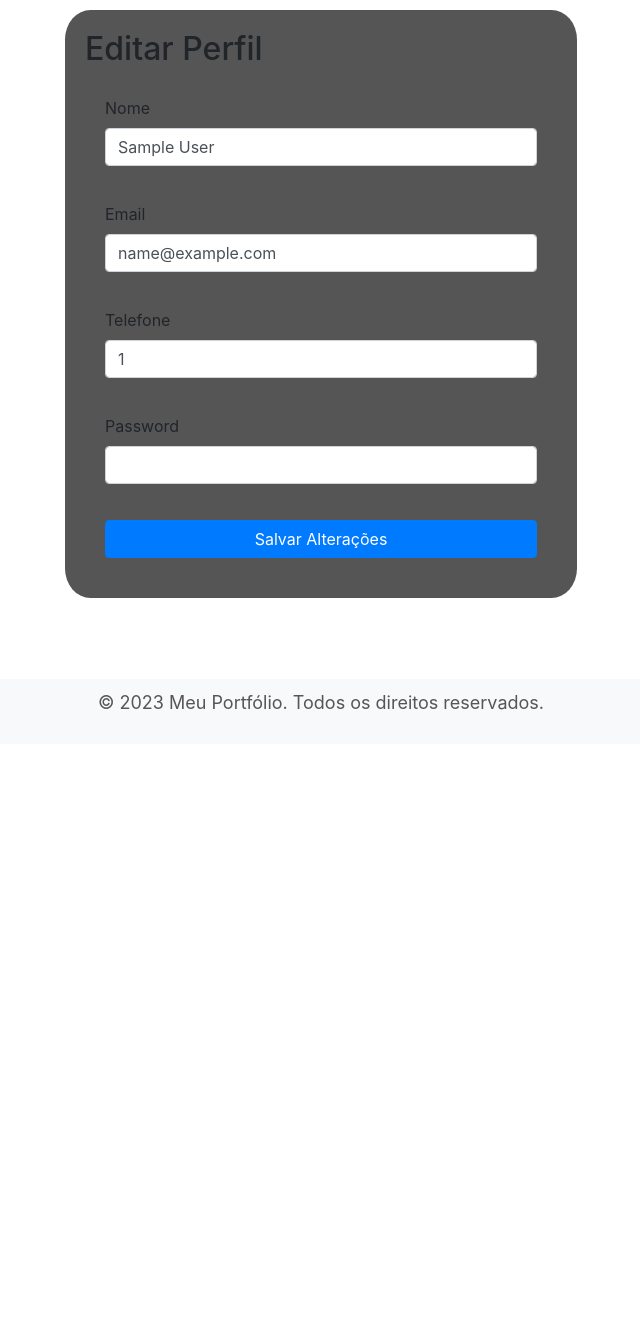
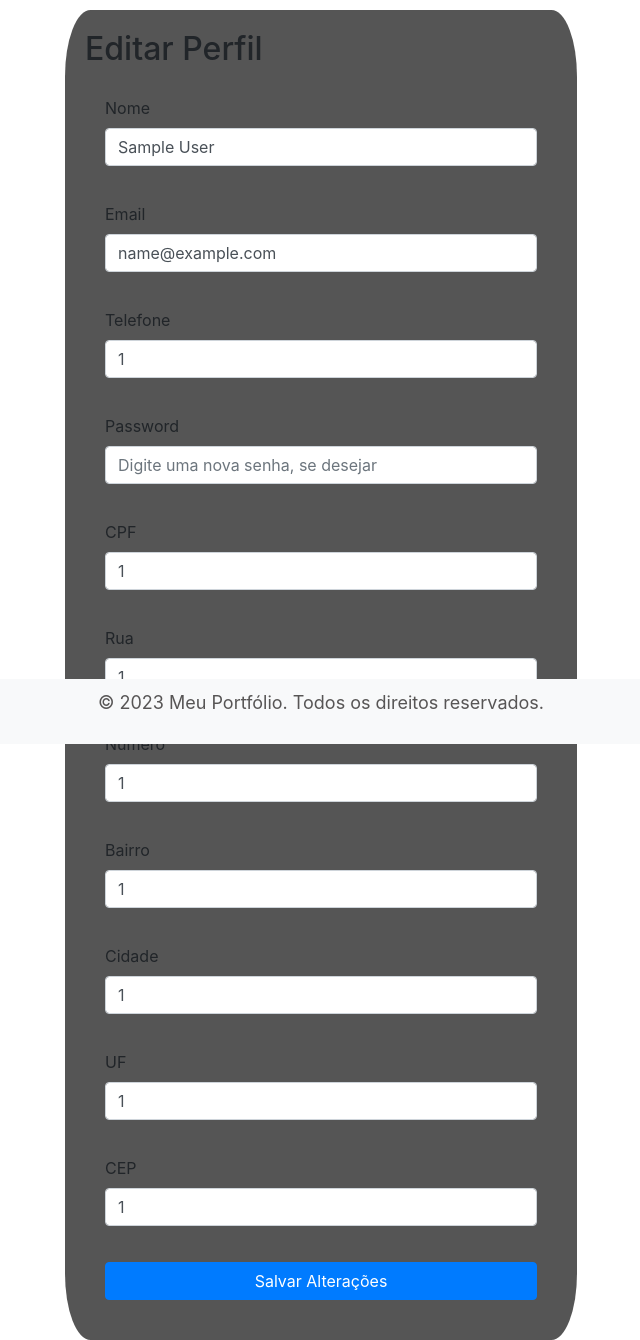
Before and after one commit to riukos/ecolinkreplit, a Flask app: page /editarusuario in a window 1280 px wide. Shown: the part 56-1396 px from the top of the page, without its empty margins (319-959 px from the left). Before the commit the page ends 766 px from the top, so only its background shows below. Run offline with Flask 3, Linux system fonts and the light colour scheme; the visitor is signed in with stand-in values (Sample User, id 1); data that the repository does not hold is empty; some libraries are stand-ins or nearby versions.

Commit message:
implemetamos mais campos no banco de dados

```diff
--- a/app/routes.py
+++ b/app/routes.py
@@ -38,6 +38,7 @@ def contact():
 @app.route('/cadastro', methods=['GET', 'POST'])
 def cadastro():
     cadastro = Cadastro()
+
     if cadastro.validate_on_submit():
         try:
             name = cadastro.name.data
@@ -46,14 +47,40 @@ def cadastro():
             hash_password = bcrypt.generate_password_hash(password).decode('utf-8')
 
             telefone = cadastro.telefone.data
-            novo_contato = CadastroModels(name=name, email=email, password =hash_password, telefone=telefone)
-            db.session.add(novo_contato)
+
+            # Novos campos para CPF e Endereço
+            cpf = cadastro.cpf.data
+            rua = cadastro.rua.data
+            numero = cadastro.numero.data
+            bairro = cadastro.bairro.data
+            cidade = cadastro.cidade.data
+            uf = cadastro.uf.data
+            cep = cadastro.cep.data
+
+            # Criar instância do modelo de usuário
+            novo_usuario = CadastroModels(
+                name=name,
+                email=email,
+                password=hash_password,
+                telefone=telefone,
+                cpf=cpf,
+                rua=rua,
+                numero=numero,
+                bairro=bairro,
+                cidade=cidade,
+                uf=uf,
+                cep=cep
+                )
+
+            db.session.add(novo_usuario)
             db.session.commit()
             flash('Você foi cadastrado com sucesso')
         except Exception as e:
             flash('Ocorreu um erro ao cadastrar!, Entre em contato com o suporte: admin@admin.com')
             print(str(e))
-    return render_template('cadastro.html', title = 'Cadastro', cadastro = cadastro)
+
+    return render_template('cadastro.html', title='Cadastro', cadastro=cadastro)
+
 
 @app.route('/login', methods=['GET', 'POST'])
 def login():
@@ -62,12 +89,21 @@ def login():
         password = request.form.get('password')
 
         user = CadastroModels.query.filter_by(email=email).first()
-        password2 = bcrypt.check_password_hash(user.password, password)
-        if user and password2:
+
+        if user and bcrypt.check_password_hash(user.password, password):
             session['email'] = user.email
             session['name'] = user.name
             session['telefone'] = user.telefone
             session['password'] = user.password
+            session['cpf'] = user.cpf
+            session['rua'] = user.rua
+            session['numero'] = user.numero
+            session['bairro'] = user.bairro
+            session['cidade'] = user.bairro
+            session['uf'] = user.uf
+            session['cep'] = user.cep
+
+
             flash('Seja bem vindo')
             return redirect(url_for("index"))
         else:
@@ -78,20 +114,67 @@ def login():
 def editarusuario():
     if 'email' not in session:
         return redirect(url_for('login'))
-    usuario = CadastroModels.query.filter_by(email = session['email']).first()
+
+    usuario = CadastroModels.query.filter_by(email=session['email']).first()
+
     if request.method == 'POST':
-        usuario.name = request.form.get('name')
+        usuario.nome = request.form.get('name')
         usuario.email = request.form.get('email')
         usuario.telefone = request.form.get('telefone')
+
+        # Atualizar senha, se fornecida no formulário
         password = request.form.get('password')
-        usuario.senha = bcrypt.generate_password_hash(password).decode('utf-8')
+        if password:
+            usuario.password = bcrypt.generate_password_hash(password).decode('utf-8')
+
+        # Atualizar CPF
+        usuario.cpf = request.form.get('cpf')
+
+        # Atualizar Endereço
+        usuario.rua = request.form.get('rua')
+        usuario.numero = request.form.get('numero')
+        usuario.bairro = request.form.get('bairro')
+        usuario.cidade = request.form.get('cidade')
+        usuario.uf = request.form.get('uf')
+        usuario.cep = request.form.get('cep')
+
         db.session.commit()
-        session['name'] = usuario.name
+
+        # Atualizar os dados na sessão (se necessário)
+        session['name'] = usuario.nome
         session['email'] = usuario.email
         session['telefone'] = usuario.telefone
-        session['password'] = usuario.password
+        session['cpf'] = usuario.cpf
+        session['rua'] = usuario.rua
+        session['numero'] = usuario.numero
+        session['bairro'] = usuario.bairro
+        session['cidade'] = usuario.bairro
+        session['uf'] = usuario.uf
+        session['cep'] = usuario.cep
+
         flash('Seus dados foram atualizados com sucesso!')
-    return render_template('editarusuario.html', titulo= 'Editar', usuario = usuario)
+
+    return render_template('editarusuario.html', titulo='Editar', usuario=usuario)
+
+
+
+@app.route('/delete_conta', methods=['GET', 'POST'])
+def delete_conta():
+    if 'email' not in session:
+        return redirect(url_for('login'))
+    usuario = CadastroModels.query.filter_by(email = session['email']).first()
+    db.session.delete(usuario)
+    db.session.commit()
+    session.clear()
+    flash('Sua conta foi deletada!')
+
+    return redirect(url_for('cadastro'))
+
+
+def new_func(usuario):
+    return usuario
+
+
 
 @app.route('/logout')
 def logout():
@@ -99,4 +182,13 @@ def logout():
     session.pop('name', None)
     session.pop('password', None)
     session.pop('telefone', None)
+    session.pop('cpf', None)
+    session.pop('rua', None)
+    session.pop('numero', None)
+    session.pop('bairro', None)
+    session.pop('cidade', None)
+    session.pop('uf', None)
+    session.pop('cep', None)
+
+
     return redirect(url_for('login'))
--- a/app/templates/base.html
+++ b/app/templates/base.html
@@ -39,7 +39,7 @@
                 <a class="dropdown-item" href="/editarusuario">Editar Dados</a>
                 <a class="dropdown-item" href="/logout">Sair</a>
                 <div class="dropdown-divider"></div>
-                <a class="dropdown-item" href="/excluir_conta" onclick="return confirm('Tem certeza de que deseja excluir sua conta? Essa ação é irreversível.');">Excluir Conta</a>
+                <a class="dropdown-item" href="/delete_conta" onclick="return confirm('Tem certeza de que deseja excluir sua conta? Essa ação é irreversível.');">Excluir Conta</a>
               </div>
             </li>
 
--- a/app/templates/editarusuario.html
+++ b/app/templates/editarusuario.html
@@ -3,7 +3,7 @@
 
 
 <main>
-    <div class="conteudo">
+    <div class="conteudo" class="row">
     <h2>Editar Perfil</h2>
     {% with messages = get_flashed_messages() %}
         {% if messages %}
@@ -31,12 +31,45 @@
             </div>
             <div class="form-group">
                 <label for="password">Password</label>
-            <input type="password" class="form-control" id="password" name="password" value="{{ session['password'] }}"
-                required>
+                <input type="password" class="form-control" id="password" name="password" value=""
+                    placeholder="Digite uma nova senha, se desejar">
             </div>
-        <!-- Outros campos de edição aqui... -->
+
+            <!-- Campos de CPF -->
+            <div class="form-group">
+                <label for="cpf">CPF</label>
+                <input type="text" class="form-control" id="cpf" name="cpf" value="{{ session['cpf'] }}" required>
+            </div>
+
+            <!-- Campos de Endereço -->
+            <div class="form-group">
+                <label for="rua">Rua</label>
+                <input type="text" class="form-control" id="rua" name="rua" value="{{ session['rua'] }}" required>
+            </div>
+            <div class="form-group">
+                <label for="numero">Número</label>
+                <input type="text" class="form-control" id="numero" name="numero" value="{{ session['numero'] }}" required>
+            </div>
+            <div class="form-group">
+                <label for="bairro">Bairro</label>
+                <input type="text" class="form-control" id="bairro" name="bairro" value="{{ session['bairro'] }}" required>
+            </div>
+            <div class="form-group">
+                <label for="cidade">Cidade</label>
+                <input type="text" class="form-control" id="cidade" name="cidade" value="{{ session['cidade'] }}" required>
+            </div>
+            <div class="form-group">
+                <label for="uf">UF</label>
+                <input type="text" class="form-control" id="uf" name="uf" value="{{ session['uf'] }}" required>
+            </div>
+            <div class="form-group">
+                <label for="cep">CEP</label>
+                <input type="text" class="form-control" id="cep" name="cep" value="{{ session['cep'] }}" required>
+            </div>
+
             <button type="submit" class="btn btn-primary">Salvar Alterações</button>
         </form>
+
     </div>
 </main>
 {% endblock %}
```
Also changed, not shown: app/forms.py (+10 -0 lines), app/models.py (+8 -1 lines), app/templates/cadastro.html (+32 -5 lines). Lines whose indentation alone changed are shown as unchanged.
